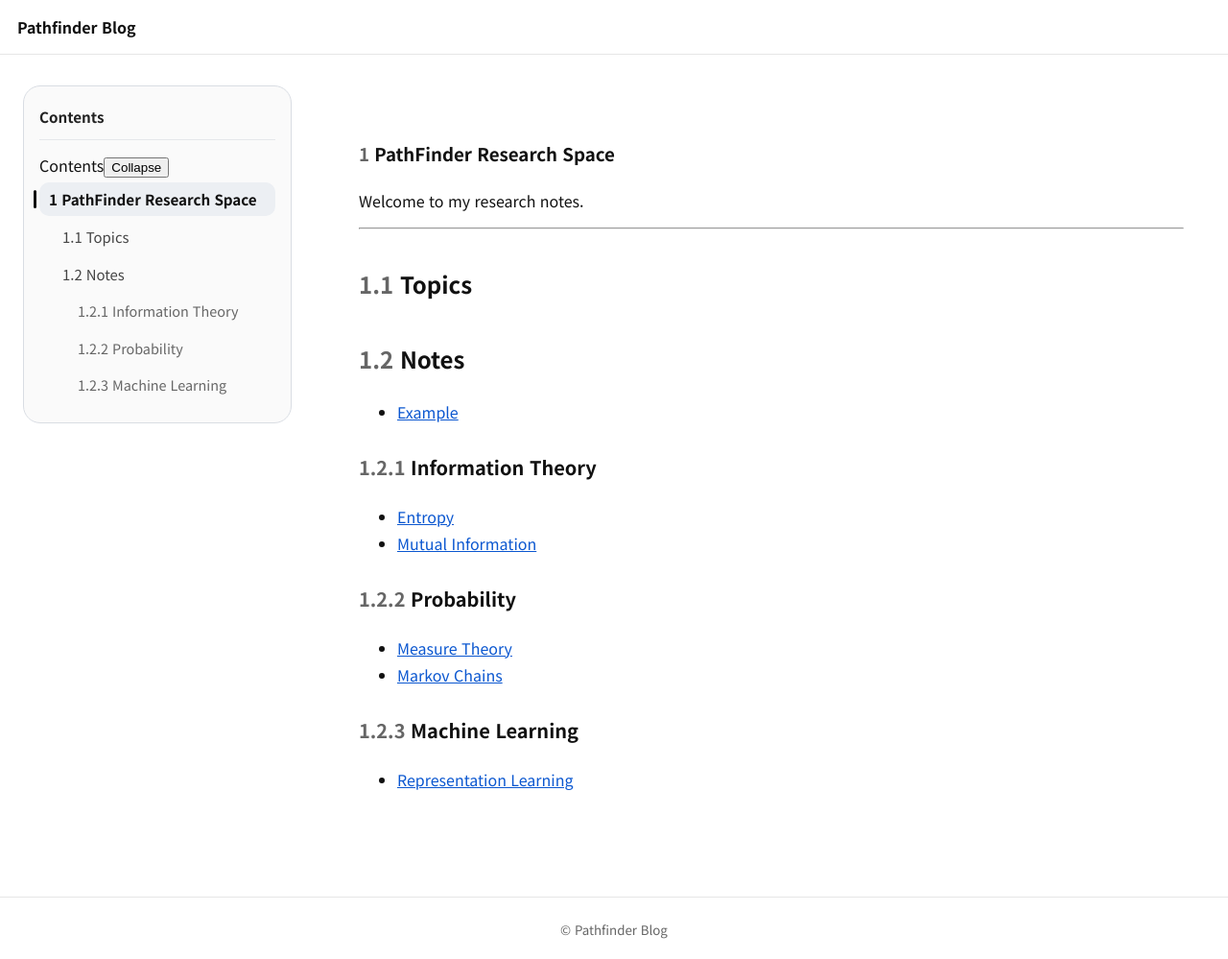
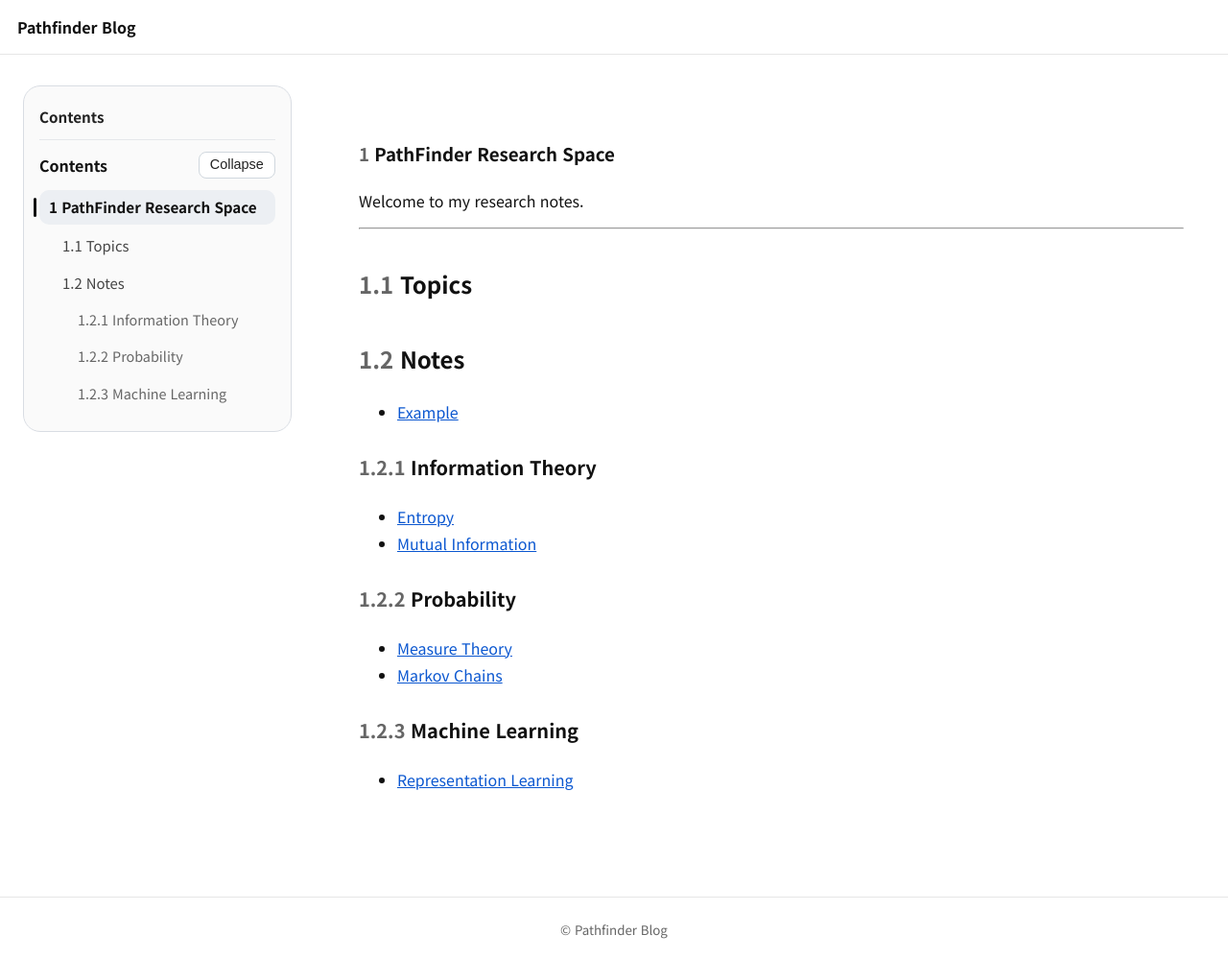
Before and after one commit to pathfinder-J/pathfinder-J.github.io, a Jekyll site: the page built from index.md, in a window 1280 px wide and 999 px high. Shown: the whole window at 96% size. Built offline with Jekyll 4.4.1, drawn with Linux system fonts in a browser that asks for light colours; our own code applies the rules of GitHub Pages for plain Markdown files.

Commit message:
Update toc.css

```diff
--- a/assets/css/toc.css
+++ b/assets/css/toc.css
@@ -134,3 +134,34 @@ html {
     max-height: none;
   }
 }
+
+.toc-header{
+  display: flex;
+  align-items: center;
+  justify-content: space-between;
+  gap: 0.75rem;
+  margin-bottom: 0.75rem;
+}
+
+.toc-title{
+  font-weight: 700;
+}
+
+.toc-toggle-btn{
+  border: 1px solid #d0d7de;
+  background: #fff;
+  color: #222;
+  border-radius: 8px;
+  padding: 0.3rem 0.7rem;
+  font-size: 0.9rem;
+  line-height: 1.2;
+  cursor: pointer;
+}
+
+.toc-toggle-btn:hover{
+  background: #f6f8fa;
+}
+
+#toc.is-collapsed .toc-list{
+  display: none;
+}
```
